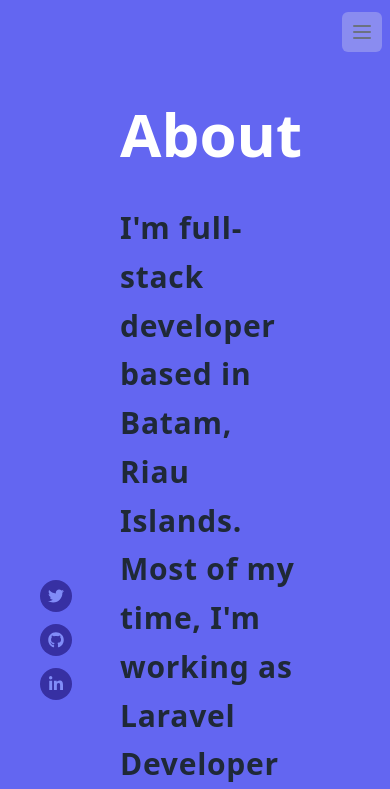
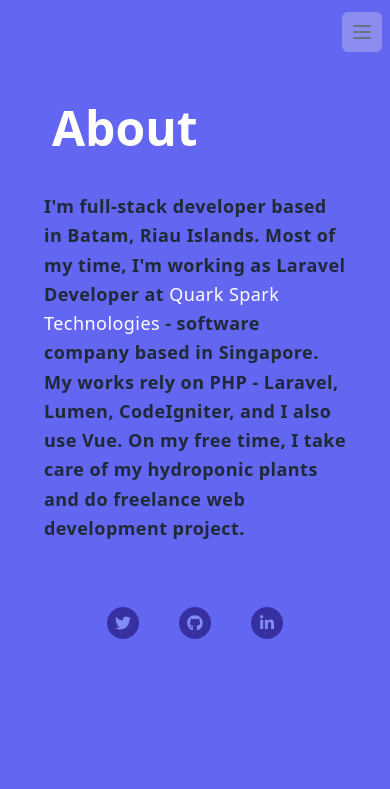
Before and after one commit to yunitjung/my-site, a Gatsby site: page /about in a window 390 px wide. Shown: the top 789 px of the page. Built offline with nearby package versions, Linux system fonts and the light colour scheme; Gatsby itself is replaced by a stand-in of ours.

Commit message:
add responsive sizing for about page

```diff
--- a/src/components/layout.js
+++ b/src/components/layout.js
@@ -4,6 +4,8 @@ import "../styles/global.css"
 import { FaGithub } from 'react-icons/fa';
 import { FaLinkedinIn } from 'react-icons/fa';
 import { FaTwitter } from 'react-icons/fa';
+
+const menuMobile = 'hidden';
 
 const Layout = ({pageTitle, children}) => {
     return (
@@ -98,11 +100,11 @@ const Layout = ({pageTitle, children}) => {
         <main>
             <title>{pageTitle}</title>
             <div className="container lg:pl-32 lg:pr-32 lg:px-10 lg:mt-20 pl-10 pr-10 mt-10 md:pl-20 md:pr-10 md:pt-10">
-                <h1 className="font-bold w-full text-6xl pl-20 mb-10 text-white">{pageTitle}</h1>
+                <h1 className="font-bold w-full text-5xl lg:text-6xl pl-3 mb-10 lg:pl-20 lg:mb-10 text-white">{pageTitle}</h1>
                 {children}
             </div>
         </main>
-        <div className="fixed bottom-36 left-10 justify-center transform">
+        <div className="hidden md:block fixed md:bottom-20 lg:bottom-36 md:left-5 lg:left-10 justify-center transform">
           <ul className="space-y-3">
             <li>
               <button  className="rounded-full bg-indigo-800 hover:bg-red-300 hover:text-indigo-800 p-2 items-center text-indigo-400 ease-300">
@@ -121,7 +123,27 @@ const Layout = ({pageTitle, children}) => {
             </li>
           </ul>
         </div>
+        <div className="md:hidden pb-5 mx-auto transform">
+          <ul className="flex items-center justify-center space-x-10">
+            <li>
+              <button  className="rounded-full bg-indigo-800 hover:bg-red-300 hover:text-indigo-800 p-2 items-center text-indigo-400 ease-300">
+                <a href="https://twitter.com/tjungyuni"><FaTwitter/></a>
+              </button>
+            </li>
+            <li>
+              <button className="rounded-full bg-indigo-800 hover:bg-red-300 hover:text-indigo-800 p-2 items-center text-indigo-400 ease-300">
+                <a href="https://github.com/yunitjung"><FaGithub/></a>
+              </button>
+            </li>
+            <li>
+              <button className="rounded-full bg-indigo-800 hover:bg-red-300 hover:text-indigo-800 p-2 items-center text-indigo-400 ease-300">
+                <a href="https://www.linkedin.com/in/yuni-tjung-142544156/"><FaLinkedinIn/></a>
+              </button>
+            </li>
+          </ul>
         </div>
+
+      </div>
     )
 }
 
--- a/src/pages/about.js
+++ b/src/pages/about.js
@@ -4,8 +4,8 @@ import Layout from '../components/layout'
 const AboutPage = () => {
     return (
         <Layout pageTitle="About">
-            <div className="object-contain ml-20 mr-10">
-                <h6 className="text-3xl leading-relaxed tracking-wide font-bold inline text-gray-800">I'm full-stack developer based in Batam, Riau Islands. Most of my time, I'm working as Laravel Developer at </h6><a className="text-3xl text-white hover:text-red-300 ease-300 leading-relaxed tracking-wide font-medium inline" href="https://quarkspark.co">Quark Spark Technologies</a><h6 className="text-3xl leading-relaxed tracking-wide font-bold inline text-gray-800"> - software company based in Singapore. My works rely on PHP - Laravel, Lumen, CodeIgniter, and I also use Vue. On my free time, I take care of my hydroponic plants and do freelance web development project.</h6>
+            <div className="object-contain ml-1 lg:ml-20 lg:mr-10 mb-16">
+                <h6 className="text-lg lg:text-3xl leading-relaxed tracking-wide font-bold inline text-gray-800">I'm full-stack developer based in Batam, Riau Islands. Most of my time, I'm working as Laravel Developer at </h6><a className="text-lg lg:text-3xl text-white hover:text-red-300 ease-300 leading-relaxed tracking-wide font-medium inline" href="https://quarkspark.co">Quark Spark Technologies</a><h6 className="text-lg lg:text-3xl leading-relaxed tracking-wide font-bold inline text-gray-800"> - software company based in Singapore. My works rely on PHP - Laravel, Lumen, CodeIgniter, and I also use Vue. On my free time, I take care of my hydroponic plants and do freelance web development project.</h6>
             </div>
         </Layout>
     )
--- a/src/pages/index.js
+++ b/src/pages/index.js
@@ -5,11 +5,11 @@ import Layout from "../components/layout"
 const IndexPage = () => {
   return (
     <Layout pageTitle="">
-      <div className="object-contain ml-1 lg:ml-20 lg:mr-20 pb-10">
+      <div className="object-contain ml-1 lg:ml-20 lg:mr-20 pb-20">
         <h6 className="text-3xl leading-relaxed tracking-wide md:text-6xl md:leading-relaxed md:tracking-wide font-bold text-white">Hi, I'm Yuni Tjung</h6>
         <h6 className="text-3xl leading-relaxed tracking-normal md:text-6xl md:leading-relaxed md:tracking-wide font-bold text-gray-800">Full Stack Developer</h6>
         <h6 className="text-lg  leading-relaxed md:text-3xl lg:text-5xl md:leading-relaxed lg:leading-relaxed font-semibold text-gray-800"><span role="img" aria-label="pin point">📍</span> Batam, Riau Islands, Indonesia</h6>
-        <p className="text-base md:text-xl text-white font-thin pt-96 md:pt-80 lg:pt-52">I'm available for freelance work. Interested in working with me ? </p>
+        <p className="text-base md:text-xl text-white font-thin pt-80 md:pt-80 lg:pt-52">I'm available for freelance work. Interested in working with me ? </p>
         <p className="text-base md:text-xl text-white font-thin inline">Drop me a line at </p>
         <a href="mailto:tjungyuni@gmail.com" className="text-purple-900 hover:text-red-300 ease-300 inline font-semibold md:text-xl text-base">tjungyuni@gmail.com</a>
       </div>
```
